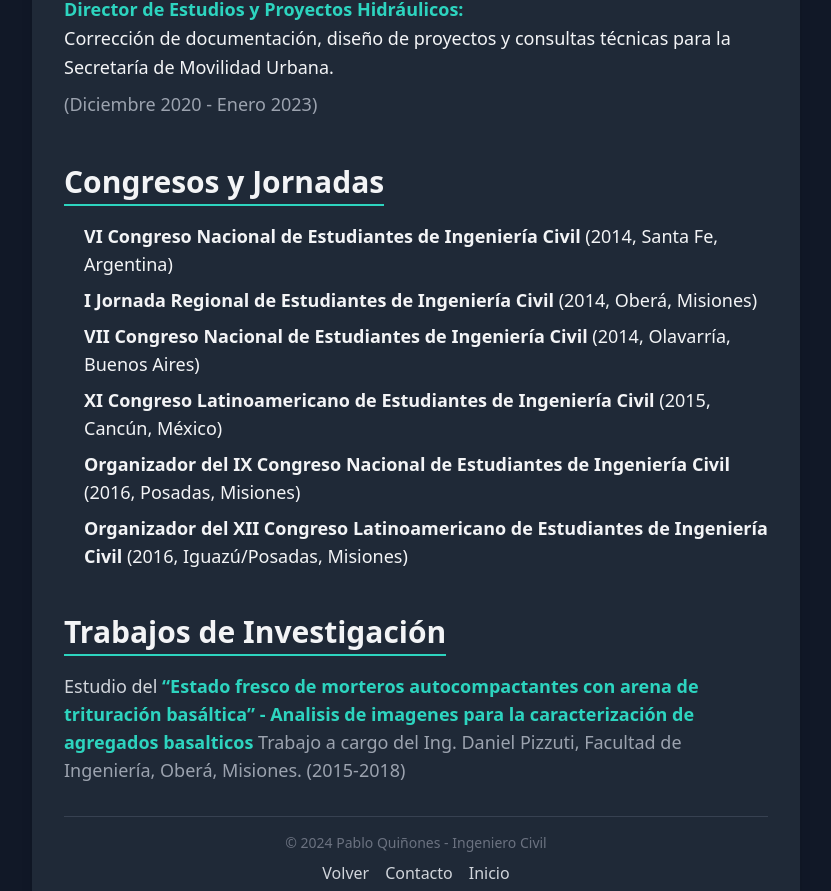
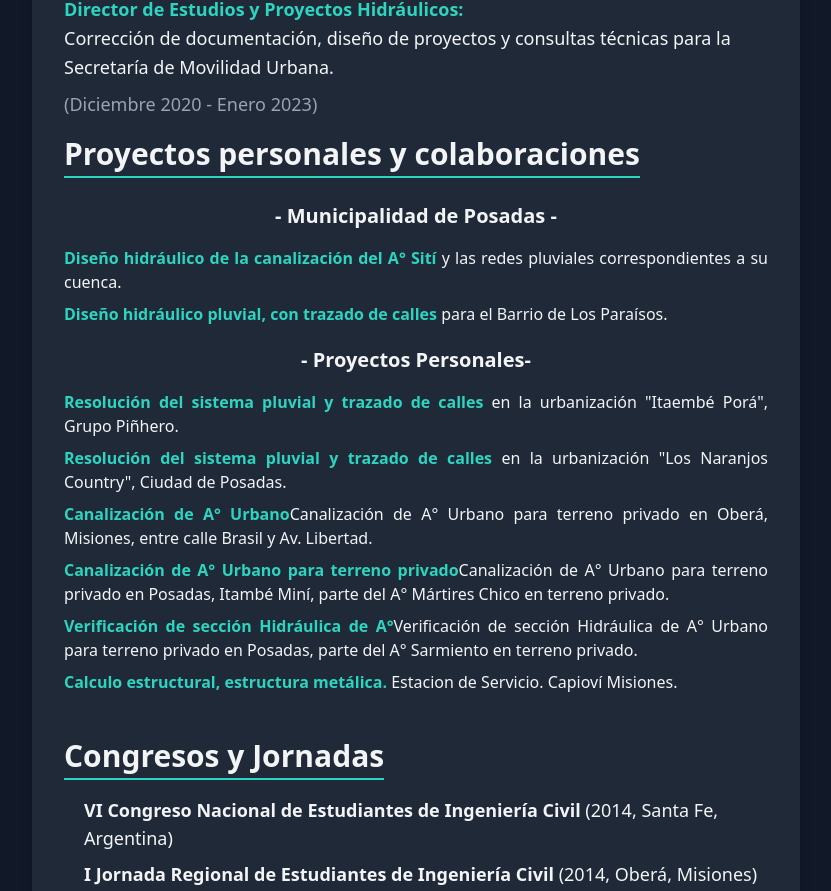
Before and after one commit to Pictus08/webpage-ingpabloquinones, a Next.js app: page /Portfolio in a window 1280 px wide. Shown: the part 2955-3846 px from the top of the page, without its empty margins (224-1055 px from the left). Built offline with nearby package versions, Linux system fonts and the light colour scheme.

Commit message:
probando home page

```diff
--- a/app/Portfolio/componets_portfolio/Experience.jsx
+++ b/app/Portfolio/componets_portfolio/Experience.jsx
@@ -1,7 +1,9 @@
 const Experience = () => {
   return (
     <section className="experience pt-5 mb-6">
-      <h2 className="text-3xl font-bold mb-6">Experiencia Laboral</h2>
+      <h2 className="text-3xl font-bold mb-6">
+        Trayectoria laboral en distintos sectores
+      </h2>
 
       {/* Cantera San Miguel */}
       <div className="mb-6">
@@ -46,6 +48,63 @@ const Experience = () => {
           </span>
         </p>
       </div>
+
+      <h2 className="text-3xl font-bold mb-6">
+        Proyectos personales y colaboraciones
+      </h2>
+
+      {/* Municipalidad de Posadas */}
+      <div>
+        <h3 className="text-xl text-center font-semibold text-teal-400 mb-2">
+          <strong>- Municipalidad de Posadas -</strong>
+        </h3>
+        <ul className="text-justify">
+          <li className="pt-2">
+            <strong>Diseño hidráulico de la canalización del A° Sití</strong> y
+            las redes pluviales correspondientes a su cuenca.
+          </li>
+          <li className="pt-2">
+            <strong>Diseño hidráulico pluvial, con trazado de calles</strong>{" "}
+            para el Barrio de Los Paraísos.
+          </li>
+        </ul>
+      </div>
+
+      {/* Proyectos Personales */}
+      <div>
+        <h3 className="pt-5 text-xl text-center font-semibold text-teal-400 mb-2">
+          <strong>- Proyectos Personales- </strong>
+        </h3>
+        <ul className=" text-justify">
+          <li className="pt-2">
+            <strong>Resolución del sistema pluvial y trazado de calles</strong>{" "}
+            en la urbanización "Itaembé Porá", Grupo Piñhero.
+          </li>
+          <li className="pt-2">
+            <strong>Resolución del sistema pluvial y trazado de calles</strong>{" "}
+            en la urbanización "Los Naranjos Country", Ciudad de Posadas.
+          </li>
+          <li className="pt-2">
+            <strong>Canalización de A° Urbano</strong>Canalización de A° Urbano
+            para terreno privado en Oberá, Misiones, entre calle Brasil y Av.
+            Libertad.
+          </li>
+          <li className="pt-2">
+            <strong>Canalización de A° Urbano para terreno privado</strong>
+            Canalización de A° Urbano para terreno privado en Posadas, Itambé
+            Miní, parte del A° Mártires Chico en terreno privado.
+          </li>
+          <li className="pt-2">
+            <strong>Verificación de sección Hidráulica de A°</strong>
+            Verificación de sección Hidráulica de A° Urbano para terreno privado
+            en Posadas, parte del A° Sarmiento en terreno privado.
+          </li>
+          <li className="pt-2">
+            <strong>Calculo estructural, estructura metálica.</strong> Estacion
+            de Servicio. Capioví Misiones.
+          </li>
+        </ul>
+      </div>
     </section>
   );
 };
--- a/app/page.jsx
+++ b/app/page.jsx
@@ -1,7 +1,46 @@
+import React from "react";
+
 const HomePage = () => {
   return (
-    <div className="min-h-screen bg-gray-900 text-white flex items-center justify-center">
-      <h1 className="text-4xl font-bold">web en desarrollo</h1>
+    <div className="min-h-screen bg-black text-white flex flex-col font-sans relative">
+      {/* SVG como fondo */}
+      <div className="absolute inset-0 flex items-center justify-center">
+        <img
+          src="/web.svg"
+          alt="SVG background"
+          className="w-full h-full object-cover opacity-100 filter invert drop-shadow-lg"
+        />
+      </div>
+
+      {/* Barra de navegación */}
+      <nav className="w-full py-4 z-10">
+        <ul className="flex justify-end space-x-8 pr-8">
+          <li>
+            <a
+              href="#portfolio"
+              className="text-xl uppercase tracking-wide hover:text-gray-500"
+            >
+              Porfolio
+            </a>
+          </li>
+          <li>
+            <a
+              href="#subcontratos"
+              className="text-xl uppercase tracking-wide hover:text-gray-500"
+            >
+              SubContratos
+            </a>
+          </li>
+          <li>
+            <a
+              href="#contacto"
+              className="text-xl uppercase tracking-wide hover:text-gray-500"
+            >
+              Contacto
+            </a>
+          </li>
+        </ul>
+      </nav>
     </div>
   );
 };
```
Also changed, not shown: public/web.svg (added).
